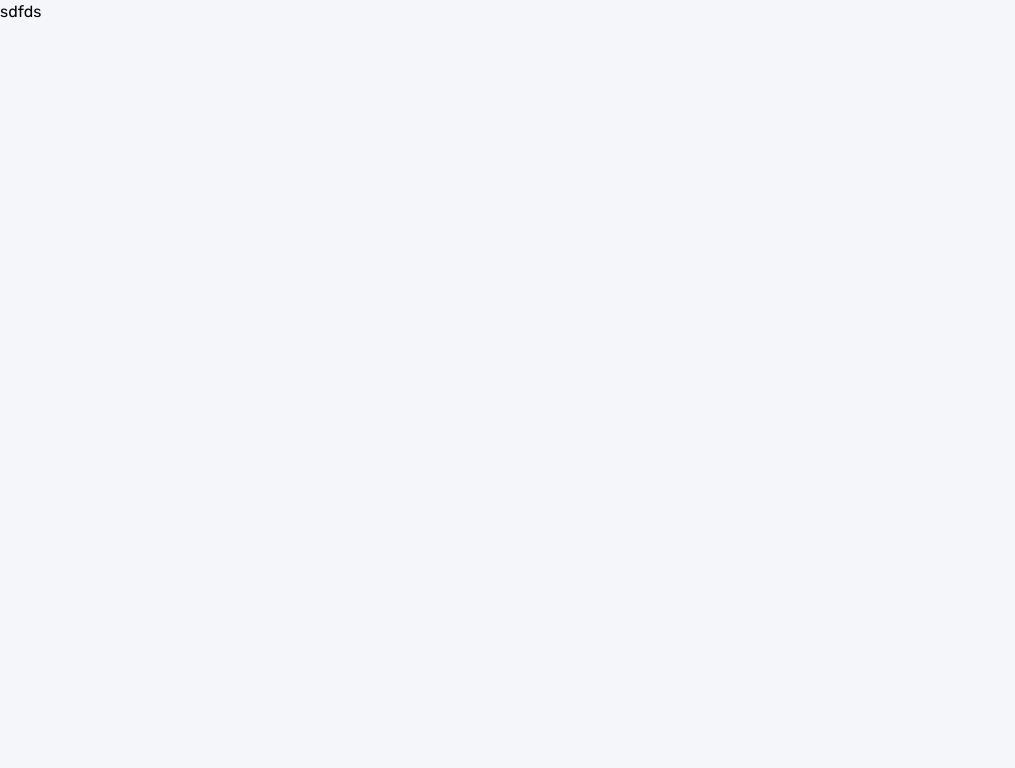
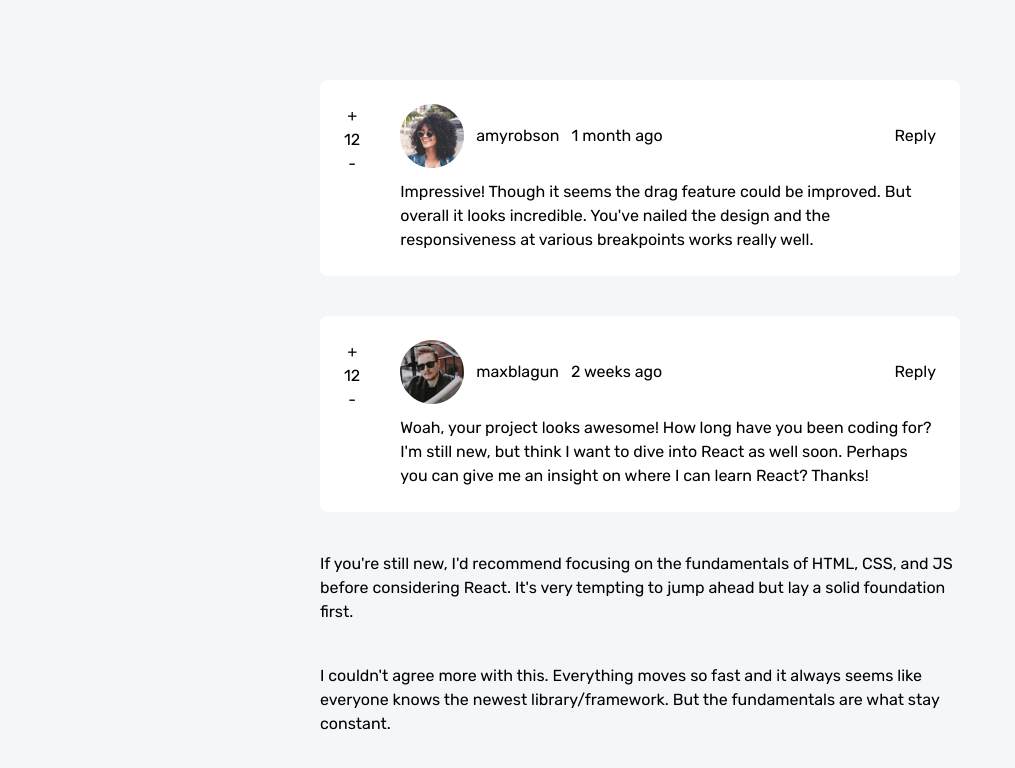
Before and after one commit to jiyeon0024/interactive_comments_section, a Next.js app: page / in a window 1280 px wide. Shown: the top 768 px of the page, without its empty margins (0-1015 px from the left). Built offline with nearby package versions, Linux system fonts and the light colour scheme; sample sign-in values are in the browser's storage.

Commit message:
fetch comments data && create card components

```diff
--- /dev/null
+++ b/app/api/coomentsApi.js
@@ -0,0 +1,5 @@
+import api from "./api";
+
+export const getComments = async () => {
+  return api.get("data.json");
+};
--- /dev/null
+++ b/app/components/CommentsCard.jsx
@@ -0,0 +1,37 @@
+import React from "react";
+import ReplyCard from "./ReplyCard";
+function CommentsCard({ comments }) {
+  return (
+    <>
+      <div className="bg-white rounded-lg w-full flex justify-center items-start gap-10 p-6">
+        <div className="flex flex-col items-center justify-center">
+          <button>+</button>12 <button>-</button>
+          {/* button component   */}
+        </div>
+        <div className="flex flex-col gap-3">
+          <div className="flex justify-between items-center gap-3">
+            <div className="flex  items-center gap-3">
+              <img src={comments.user.image.png} alt="" />
+              <p>{comments.user.username}</p>
+              <p>{comments.createdAt}</p>
+            </div>
+            <button>Reply</button>
+            {/* button component  */}
+          </div>
+          <p>{comments.content}</p>
+        </div>
+      </div>
+      {comments.replies?.map((i, index) => {
+        return (
+          <div key={index}>
+            <div>
+              <p>{i.content}</p>
+            </div>
+          </div>
+        );
+      })}
+    </>
+  );
+}
+
+export default CommentsCard;
--- /dev/null
+++ b/app/components/ReplyCard.jsx
@@ -0,0 +1,7 @@
+import React from "react";
+
+function ReplyCard() {
+  return <div>ReplyCard</div>;
+}
+
+export default ReplyCard;
--- a/app/page.js
+++ b/app/page.js
@@ -1,17 +1,21 @@
 "use client";
-import { useAuthContext } from "./context/AuthContext";
-import { useRouter, useEffect } from "next/navigation";
+
+import { getComments } from "./api/coomentsApi";
+import { useQuery } from "react-query";
+import CommentsCard from "./components/CommentsCard";
+
 export default function Home() {
-  const { user, loggedIn } = useAuthContext();
-  const router = useRouter();
+  const { data } = useQuery({
+    queryFn: () => getComments(),
+    queryKey: ["comments"],
+  });
+  console.log(data);
 
-  // useEffect(() => {
-  // if (!loggedIn) {
-  //   router.replace("/login");
-  // }
-  // }, []);
-
-  console.log(loggedIn);
-  // console.log(user);
-  return <div className="">sdfds</div>;
+  return (
+    <div className=" mt-20 max-w-[50%] flex  flex-col justify-center gap-10  items-center m-auto">
+      {Object.values(data?.data.comments || {}).map((comments, index) => {
+        return <CommentsCard key={index} comments={comments} />;
+      })}
+    </div>
+  );
 }
```
